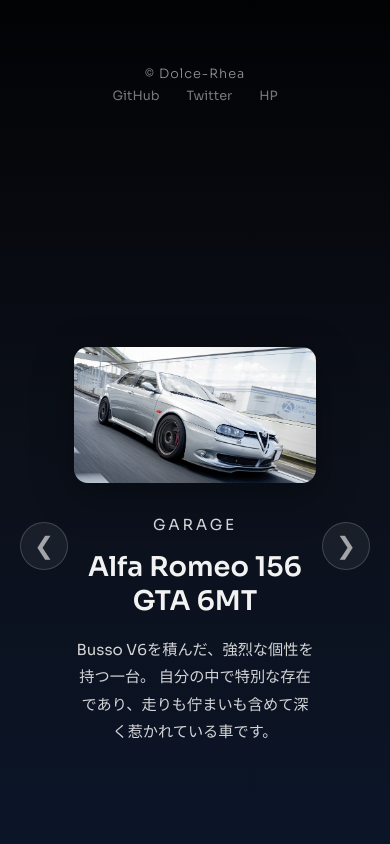
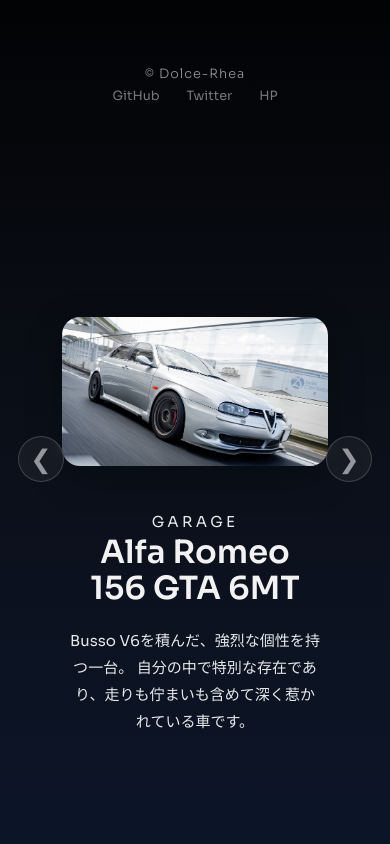
Before and after one commit to dolceWFC/Mypage, a plain HTML site: page index.html in a window 390 px wide. Shown: the part 720-1564 px from the top of the page. Drawn offline with Linux system fonts and the light colour scheme.

Commit message:
Update index.html

```diff
--- a/index.html
+++ b/index.html
@@ -293,22 +293,23 @@
   display: flex;
   align-items: center;
   justify-content: center;
-  padding: 80px 40px;
+  padding: 100px 40px 140px;
   position: relative;
 }
 
 .garage-slider {
   width: 100%;
-  max-width: 1200px;
+  max-width: 1100px;
   display: flex;
   align-items: center;
   justify-content: center;
   position: relative;
+  margin: 0 auto;
 }
 
 .garage-content {
   width: 100%;
-  max-width: 900px;
+  max-width: 820px;
   text-align: center;
   opacity: 1;
   transform: translateY(0);
@@ -317,62 +318,66 @@
 
 .garage-content.fade-out {
   opacity: 0;
-  transform: translateY(20px);
+  transform: translateY(16px);
 }
 
 .garage-image-wrap {
   width: 100%;
   display: flex;
   justify-content: center;
-  margin-bottom: 28px;
+  margin-bottom: 42px;
 }
 
 .garage-image {
   width: 100%;
   max-width: 820px;
-  max-height: 460px;
+  max-height: 420px;
   object-fit: cover;
-  border-radius: 18px;
-  box-shadow: 0 12px 40px rgba(0, 0, 0, 0.35);
+  border-radius: 24px;
+  box-shadow: 0 12px 36px rgba(0, 0, 0, 0.28);
 }
 
 .garage-text {
   max-width: 760px;
   margin: 0 auto;
+  padding: 0 8px;
 }
 
 .garage-label {
-  font-size: 0.85rem;
-  letter-spacing: 0.18em;
+  font-size: 0.9rem;
+  letter-spacing: 0.22em;
   text-transform: uppercase;
-  color: rgba(255, 255, 255, 0.5);
-  margin-bottom: 12px;
+  color: rgba(255, 255, 255, 0.78);
+  margin-bottom: 24px;
 }
 
 .garage-text h2 {
-  font-size: clamp(2rem, 4vw, 3rem);
+  font-size: clamp(2.6rem, 5vw, 4rem);
   font-weight: 600;
-  margin-bottom: 18px;
+  line-height: 1.12;
+  margin-bottom: 28px;
   color: #f2f2f2;
 }
 
 .garage-text p {
   font-size: 1rem;
-  line-height: 1.9;
-  color: rgba(255, 255, 255, 0.82);
+  line-height: 2;
+  color: rgba(255, 255, 255, 0.9);
+  max-width: 720px;
+  margin: 0 auto;
 }
 
 .garage-arrow {
   position: absolute;
-  top: 50%;
+  top: 36%;
   transform: translateY(-50%);
-  width: 62px;
-  height: 62px;
+  width: 74px;
+  height: 74px;
   border: 1px solid rgba(255, 255, 255, 0.18);
   border-radius: 999px;
-  background: rgba(255, 255, 255, 0.06);
-  color: rgba(255, 255, 255, 0.6);
-  font-size: 2rem;
+  background: rgba(255, 255, 255, 0.05);
+  color: rgba(255, 255, 255, 0.55);
+  font-size: 2.9rem;
   cursor: pointer;
   backdrop-filter: blur(6px);
   transition: all 0.25s ease;
@@ -380,56 +385,96 @@
 }
 
 .garage-arrow:hover {
-  background: rgba(255, 255, 255, 0.12);
-  color: rgba(255, 255, 255, 0.95);
-  border-color: rgba(255, 255, 255, 0.32);
+  background: rgba(255, 255, 255, 0.1);
+  color: rgba(255, 255, 255, 0.92);
+  border-color: rgba(255, 255, 255, 0.3);
 }
 
 .garage-arrow.left {
-  left: 0;
+  left: -10px;
 }
 
 .garage-arrow.right {
-  right: 0;
+  right: -10px;
 }
 
 @media (max-width: 980px) {
+  .garage-section {
+    padding: 80px 24px 120px;
+  }
+
   .garage-slider {
-    padding: 0 70px;
+    max-width: 100%;
+    padding: 0 56px;
+  }
+
+  .garage-content {
+    max-width: 100%;
   }
 
   .garage-image {
-    max-height: 360px;
+    max-width: 100%;
+    max-height: 320px;
+  }
+
+  .garage-text h2 {
+    font-size: clamp(2rem, 6vw, 3rem);
+  }
+
+  .garage-text p {
+    font-size: 0.98rem;
+    line-height: 1.9;
+  }
+
+  .garage-arrow {
+    width: 56px;
+    height: 56px;
+    font-size: 2rem;
+    top: 34%;
+  }
+
+  .garage-arrow.left {
+    left: 0;
+  }
+
+  .garage-arrow.right {
+    right: 0;
   }
 }
 
 @media (max-width: 640px) {
   .garage-section {
-    padding: 60px 20px;
+    padding: 70px 18px 110px;
   }
 
   .garage-slider {
-    padding: 0 54px;
+    padding: 0 44px;
+  }
+
+  .garage-image {
+    max-height: 240px;
+    border-radius: 18px;
+  }
+
+  .garage-label {
+    font-size: 0.8rem;
+    margin-bottom: 16px;
+  }
+
+  .garage-text h2 {
+    font-size: 2rem;
+    margin-bottom: 20px;
+  }
+
+  .garage-text p {
+    font-size: 0.94rem;
+    line-height: 1.8;
   }
 
   .garage-arrow {
-    width: 48px;
-    height: 48px;
-    font-size: 1.5rem;
-  }
-
-  .garage-image {
-    max-height: 260px;
-    border-radius: 14px;
-  }
-
-  .garage-text h2 {
-    font-size: 1.7rem;
-  }
-
-  .garage-text p {
-    font-size: 0.95rem;
-    line-height: 1.8;
+    width: 46px;
+    height: 46px;
+    font-size: 1.6rem;
   }
 }
 </style>
```
